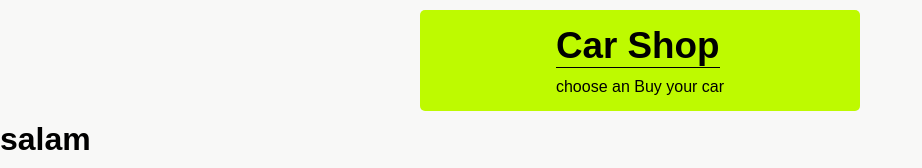
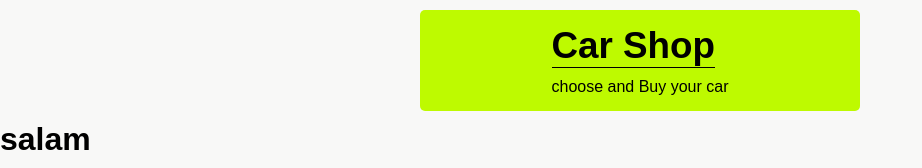
Before and after one commit to Amirmmolazemi/Next-Car-Shop, a Next.js app in the folder car-shop/: page / in a window 1280 px wide. Shown: the top 168 px of the page, without its empty margins (0-922 px from the left). Built offline with nearby package versions, Linux system fonts and the light colour scheme.

Commit message:
fix the title

```diff
--- a/car-shop/components/Layout/Layout.js
+++ b/car-shop/components/Layout/Layout.js
@@ -7,7 +7,7 @@ function Layout({ children }) {
       <header className={styles.header}>
         <Link href="/">
           <h2>Car Shop</h2>
-          <p>choose an Buy your car</p>
+          <p>choose and Buy your car</p>
         </Link>
       </header>
       <main className={styles.container}>{children}</main>
```
